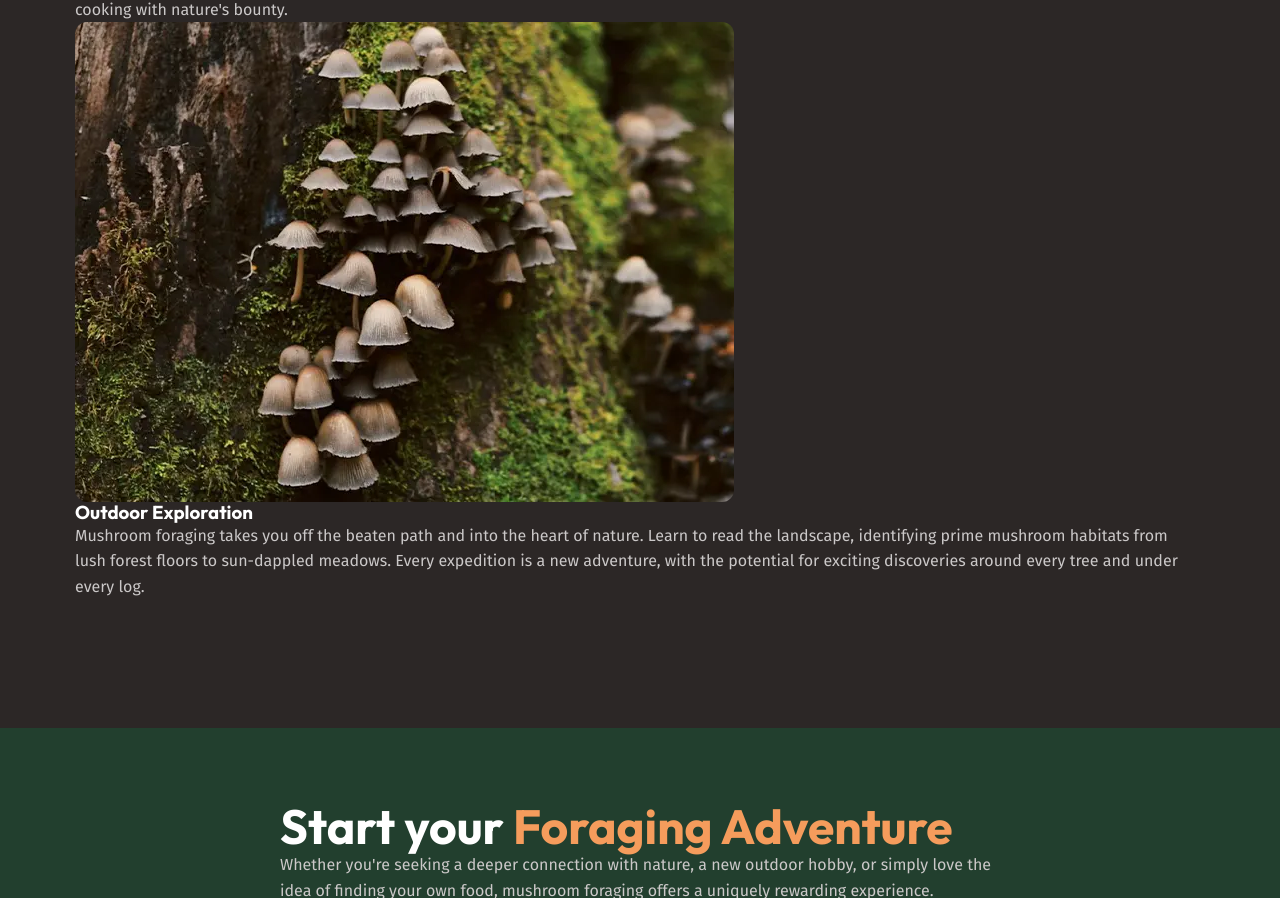
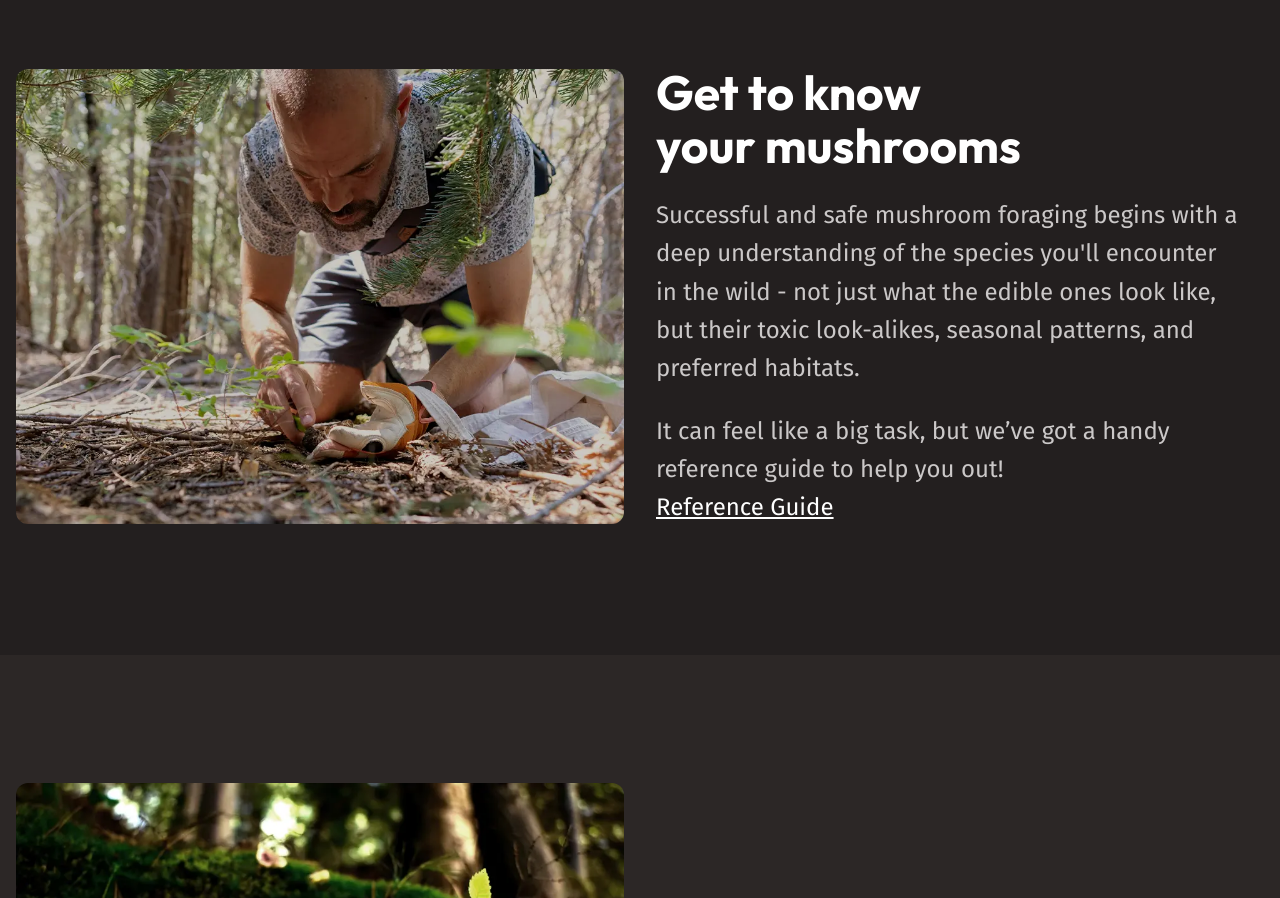
Before and after one commit to miguelzaga/fem-from-scratch, a plain HTML site: page index.html in a window 1280 px wide. Shown: the part 1902-2800 px from the top of the page. Drawn offline with Linux system fonts and the light colour scheme.

Commit message:
add column and flow classes

```diff
--- a/index.html
+++ b/index.html
@@ -29,11 +29,12 @@
   </header>
 
   <main>
-    <section class="section hero" data-padding="compact">
+    <section class="section hero flow" data-padding="compact">
       <div class="wrapper">
         <h1>Discover the World of Mushroom Foraging</h1>
       </div>
       <div class="wrapper" data-width="narrow">
+        <div class="flow">
           <p>
             Mushroom foraging is the art and science of identifying and collecting
             wild mushrooms.
@@ -48,18 +49,20 @@
             as some mushrooms can be dangerous if misidentified.
           </p>
         </div>
+      </div>
     </section>
     <section class="section">
-      <div class="wrapper">
+      <div class="wrapper flow">
         <h2 class="section-title">The joys of mushroom foraging</h2>
-        <p>Foraging for mushrooms can be a rewarding experience for many reasons. People may venture off into the woods
+        <p>Foraging for mushrooms can be a rewarding experience for many reasons. People may venture off into the
+          woods
           to
           forage for mushrooms because it allows them to connect with nature, enjoy the thrill of the hunt, and savor
           the
           satisfaction of finding a hidden culinary treasure. </p>
         <!-- three-columns -->
-        <div>
-          <article class="card">
+        <div class="equal-columns">
+          <article class="card flow">
             <img src="/assets/botanical-expertise.webp" alt="Group of mushrooms scattered over a table" />
             <h3>Botanical Expertise</h3>
             <p>Dive into the intricate world of fungal biology. Discover the unique structures of mushrooms, from caps
@@ -68,7 +71,7 @@
               practice, you'll start to see the forest in a whole new light, recognizing the vital role fungi play in
               ecosystem health.</p>
           </article>
-          <article>
+          <article class="card flow">
             <img src="/assets/culinary-delight.webp" alt="A toast with eggs and mushrooms on top" />
             <h3>Culinary Delights</h3>
             <p>Transform your foraged finds into delectable dishes. Many edible mushrooms offer unique flavors and
@@ -78,7 +81,7 @@
               own character to the table. Explore recipes, preservation techniques, and the joy of cooking with nature's
               bounty. </p>
           </article>
-          <article>
+          <article class="card flow">
             <img src="/assets/outdoor-exploration.webp" alt="A group of mushrooms on a tree" />
             <h3>Outdoor Exploration </h3>
             <p>Mushroom foraging takes you off the beaten path and into the heart of nature. Learn to read the
@@ -91,22 +94,24 @@
         </div>
       </div>
     </section>
-    <section class="section background-accent-dark" data-padding="compact">
+    <section class="section background-accent-dark text-center" data-padding="compact">
       <div class="wrapper" data-width="narrow">
+        <div class="flow font-size-lg text-high-contrast">
           <h2 class="section-title">Start your <span class="text-brand">Foraging Adventure</span></h2>
           <p>Whether you're seeking a deeper connection with nature, a new outdoor hobby, or simply love the idea of
             finding
             your own food, mushroom foraging offers a uniquely rewarding experience.</p>
         </div>
+      </div>
     </section>
     <section class="section background-extra-dark">
       <div class="wrapper" data-width="wide">
-        <div>
+        <div class="equal-columns" data-gap="large" data-alignment="centered">
           <!-- two-columns -->
           <div>
             <img src="/assets/get-to-know.webp" alt="A man on the floor foraging for mushrooms" />
           </div>
-          <div>
+          <div class="flow font-size-lg">
             <h2 class="section-title">Get to know your mushrooms</h2>
             <p>Successful and safe mushroom foraging begins with a deep understanding of the species you'll encounter in
               the wild - not just what the edible ones look like, but their toxic look-alikes, seasonal patterns, and
@@ -119,17 +124,17 @@
       </div>
     </section>
     <section class="section">
+      <!-- two-columns -->
       <div class="wrapper" data-width="wide">
-        <div>
+        <div class="equal-columns" data-gap="large" data-alignment="centered">
           <img src="/assets/nature.webp" alt="A couple of mushrooms over the forest floor" />
-        </div>
-        <div>
-          <!-- two-columns -->
+          <div class="flow font-size-lg">
             <h2 class="section-title">Connect with Nature</h2>
             <p>Experience the beauty of the great outdoors while foraging for mushrooms with fellow enthusiasts.</p>
             <a class="button" href="#">Learn More<span class="visually-hidden">about the different types of mushrooms
                 using
                 our handy mushroom guide.</span></a>
+          </div>
         </div>
       </div>
     </section>
--- a/styles.css
+++ b/styles.css
@@ -184,6 +184,36 @@
 }
 
 @layer layout {
+
+  /* .flow > not(:first-child) { */
+  .flow>*+* {
+    margin-top: var(--flow-space, 1em);
+  }
+
+  .grid-flow {
+    display: grid;
+    gap: var(--grid-flow-gap, 1rem);
+  }
+
+  .equal-columns {
+    display: grid;
+    gap: var(--equal-columns-gap, 1rem);
+    align-items: var(--equal-columns-vertical-alignment, stretch);
+
+    @media (width > 760px) {
+      grid-auto-flow: column;
+      grid-auto-columns: 1fr;
+    }
+
+    &[data-gap="large"] {
+      --equal-columns-gap: 2rem;
+    }
+
+    &[data-alignment="centered"] {
+      --equal-columns-vertical-alignment: center;
+    }
+  }
+
   .section {
     --padding: 3.57rem;
 
```
Lines whose indentation alone changed are shown as unchanged.
